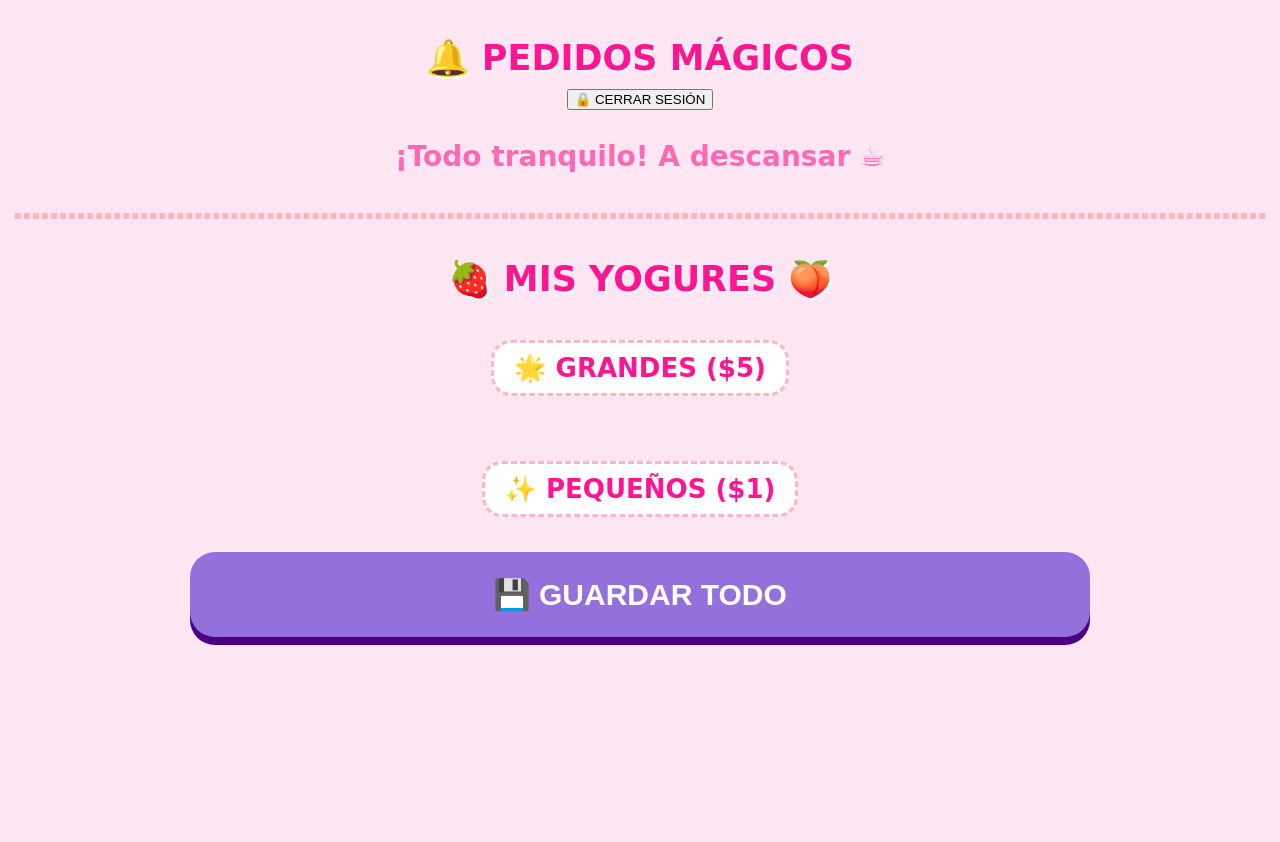
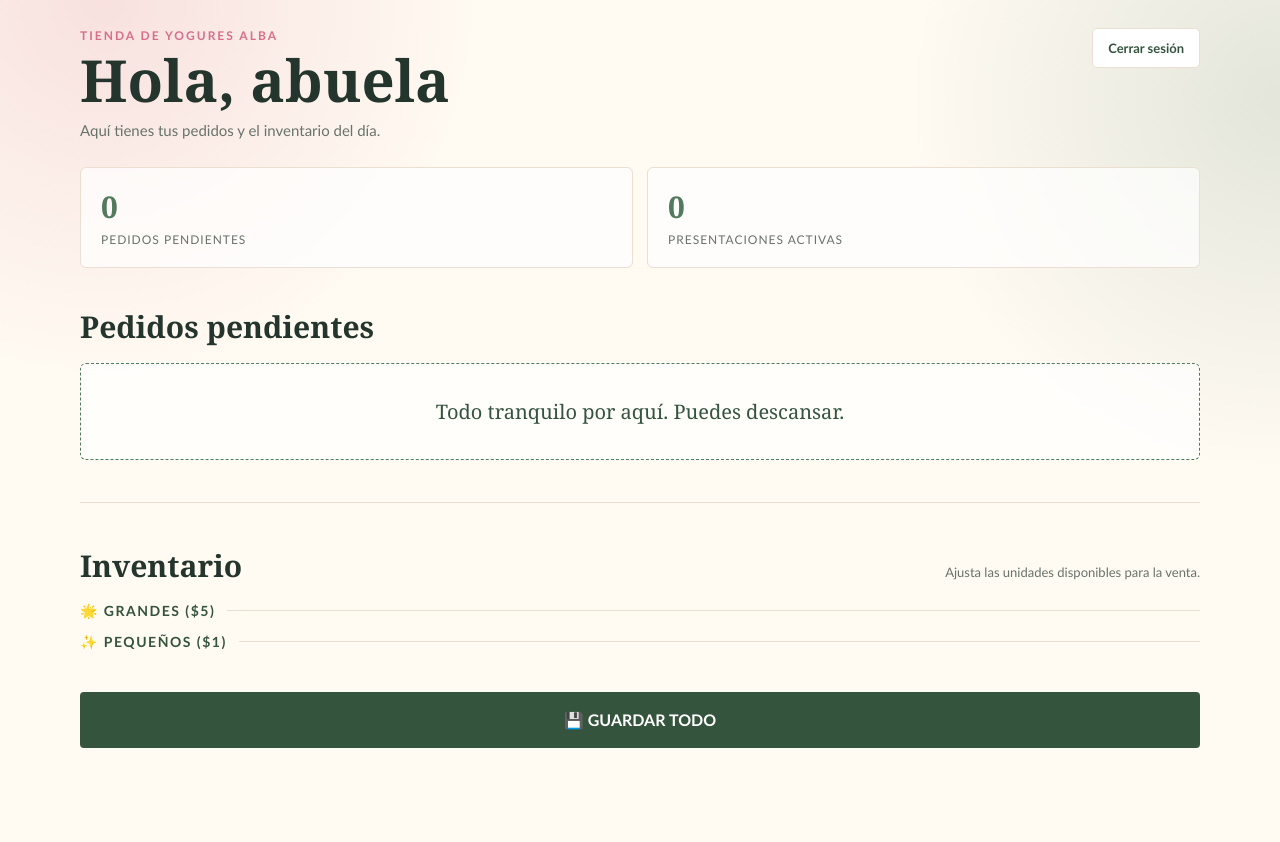
Before and after one commit to japerez19-blip/yogures-alba, a Flask app: page /abuela in a window 1280 px wide. Before the commit the page ends 645 px from the top, so only its background shows below. Run offline with Flask 3, Linux system fonts and the light colour scheme; the visitor is signed in with stand-in values (Sample User, id 1); data that the repository does not hold is empty; parts of the project's set-up code (start-up, migrations or seed data) failed here and were passed over; some libraries are stand-ins or nearby versions.

Commit message:
Redesign grandmother dashboard

```diff
--- a/templates/abuela.html
+++ b/templates/abuela.html
@@ -5,85 +5,120 @@
     <meta name="viewport" content="width=device-width, initial-scale=1.0">
     <title>Panel Mágico de la Abuela</title>
     <style>
-        body { font-family: 'Comic Sans MS', 'Fredoka One', cursive, sans-serif; background-color: #ffe6f2; color: #333; text-align: center; margin: 0; padding: 15px; padding-bottom: 50px; }
-        h1 { font-size: 35px; color: #ff1493; text-shadow: 2px 2px 0px #fff; margin-bottom: 10px; }
-
-        /* Pedidos */
-        .pedido-pendiente { background-color: #fff; border: 5px solid #ff69b4; padding: 25px; margin: 15px auto; width: 95%; max-width: 400px; border-radius: 30px; box-shadow: 0 8px 0px #ff69b4; }
-        .cliente { font-size: 30px; margin: 0; font-weight: 900; color: #4b0082; }
-        .detalle { font-size: 24px; margin: 15px 0; font-weight: bold; color: #333; }
-        .datos-cliente { font-size: 20px; margin: 8px 0; color: #555; font-weight: bold; }
-
-        .botones { display: flex; flex-direction: column; gap: 15px; margin-top: 20px; }
-        .btn-escuchar { background-color: #00bfff; color: white; font-size: 30px; padding: 20px; border: none; border-radius: 20px; cursor: pointer; font-weight: bold; box-shadow: 0 6px 0px #008b8b; }
-        .btn-entregar { background-color: #32cd32; color: white; font-size: 30px; padding: 20px; border: none; border-radius: 20px; cursor: pointer; font-weight: bold; box-shadow: 0 6px 0px #228b22; }
-        button:active { transform: translateY(6px); box-shadow: none !important; }
-
-        hr { border: 3px dashed #ffb6c1; margin: 40px 0; }
-
-        /* Inventario Visual */
-        .seccion-inventario { max-width: 900px; margin: 0 auto; }
-
-        /* Título para separar tamaños */
-        .titulo-separador { background-color: #fff; color: #ff1493; display: inline-block; padding: 10px 20px; border-radius: 20px; border: 3px dashed #ffb6c1; font-size: 26px; margin: 30px 0 15px 0; font-weight: bold; }
-
-        .inventario-grid { display: flex; flex-wrap: wrap; justify-content: center; gap: 20px; margin-bottom: 20px; }
-        .inv-card { background: white; padding: 15px; border-radius: 25px; box-shadow: 0 6px 12px rgba(0,0,0,0.15); width: 160px; position: relative; border: 4px solid #ffd700; }
-
-        /* AQUÍ ESTÁ LA MAGIA PARA TUS IMÁGENES */
-        .img-yogur {
-            width: 100%;
-            height: 140px; /* Un poco más de espacio vertical */
-            object-fit: contain; /* Muestra la imagen 100% entera sin recortar NADA */
-            border-radius: 15px;
-            background-color: transparent; /* Fondo limpio por si la imagen es estrecha */
-        }
-
-        .precio-badge { position: absolute; top: -10px; right: -10px; background: #ff4500; color: white; font-size: 28px; font-weight: 900; padding: 10px 15px; border-radius: 50%; box-shadow: 0 4px 0px #b22222; border: 3px solid white; }
-
-        .controles { display: flex; justify-content: space-between; align-items: center; margin-top: 15px; background: #f0f8ff; border-radius: 15px; padding: 5px; }
-        .btn-ludico { font-size: 28px; width: 45px; height: 45px; border: none; border-radius: 50%; cursor: pointer; display: flex; justify-content: center; align-items: center; color: white; font-weight: bold; box-shadow: 0 4px 0px rgba(0,0,0,0.2); }
-        .btn-menos { background-color: #ff6347; }
-        .btn-mas { background-color: #32cd32; }
-
-        .inv-input { width: 40px; font-size: 30px; text-align: center; border: none; background: transparent; font-weight: 900; color: #333; pointer-events: none; }
-
-        .btn-guardar-todo { background-color: #9370db; color: white; border: none; padding: 25px; font-size: 30px; border-radius: 25px; cursor: pointer; font-weight: 900; width: 100%; margin-top: 20px; box-shadow: 0 8px 0px #4b0082; text-transform: uppercase; display: flex; justify-content: center; align-items: center; gap: 10px; }
+        :root { --ink: #24352d; --muted: #68736b; --green: #527a5c; --green-dark: #35543d; --rose: #d76f86; --rose-soft: #f7e3e7; --cream: #fffaf2; --line: #eadfd2; --white: #ffffff; }
+        * { box-sizing: border-box; }
+        body { margin: 0; min-height: 100vh; padding: 28px 20px 64px; color: var(--ink); background: radial-gradient(circle at 8% 0%, rgba(215,111,134,.18), transparent 26%), radial-gradient(circle at 100% 12%, rgba(82,122,92,.16), transparent 25%), var(--cream); font-family: Georgia, 'Times New Roman', serif; }
+        .shell { width: min(100%, 1120px); margin: auto; }
+        .topbar { display: flex; justify-content: space-between; align-items: flex-start; gap: 20px; margin-bottom: 28px; }
+        .eyebrow { margin: 0 0 8px; color: var(--rose); font: 700 12px 'Trebuchet MS', sans-serif; letter-spacing: 2px; text-transform: uppercase; }
+        h1 { margin: 0; font-size: clamp(34px, 5vw, 58px); line-height: 1; letter-spacing: 0; }
+        .intro { margin: 12px 0 0; color: var(--muted); font: 15px 'Trebuchet MS', sans-serif; }
+        .logout-form { margin: 0; }
+        .btn-logout, .btn-escuchar, .btn-entregar, .btn-guardar-todo, .btn-ludico { border: 0; cursor: pointer; font-family: 'Trebuchet MS', sans-serif; }
+        .btn-logout { padding: 11px 15px; color: var(--green-dark); background: var(--white); border: 1px solid var(--line); border-radius: 5px; font-size: 13px; font-weight: 700; }
+        .status-strip { display: grid; grid-template-columns: repeat(2, minmax(0, 1fr)); gap: 14px; margin-bottom: 38px; }
+        .status-item { padding: 18px 20px; background: rgba(255,255,255,.72); border: 1px solid var(--line); border-radius: 6px; }
+        .status-number { display: block; color: var(--green); font-size: 30px; font-weight: 700; }
+        .status-label { color: var(--muted); font: 12px 'Trebuchet MS', sans-serif; text-transform: uppercase; letter-spacing: 1px; }
+        .section-heading { display: flex; justify-content: space-between; align-items: baseline; gap: 16px; margin-bottom: 16px; }
+        h2 { margin: 0; font-size: 30px; }
+        .section-note { margin: 0; color: var(--muted); font: 13px 'Trebuchet MS', sans-serif; }
+        .orders { display: grid; grid-template-columns: repeat(auto-fit, minmax(280px, 1fr)); gap: 16px; }
+        .pedido-pendiente { padding: 22px; background: var(--white); border: 1px solid var(--line); border-top: 4px solid var(--rose); border-radius: 6px; box-shadow: 0 12px 24px rgba(62,52,43,.08); animation: reveal .45s ease both; }
+        .cliente { margin: 0; color: var(--green-dark); font-size: 25px; font-weight: 700; }
+        .detalle { margin: 18px 0; padding: 14px; color: var(--ink); background: var(--rose-soft); border-radius: 4px; font: 700 17px/1.4 'Trebuchet MS', sans-serif; }
+        .datos-cliente { margin: 9px 0; color: var(--muted); font: 15px 'Trebuchet MS', sans-serif; }
+        .botones { display: grid; grid-template-columns: 1fr 1fr; gap: 10px; margin-top: 20px; }
+        .btn-escuchar, .btn-entregar { min-height: 48px; padding: 12px; color: var(--white); border-radius: 4px; font-size: 14px; font-weight: 700; }
+        .btn-escuchar { background: var(--green); }
+        .btn-entregar { background: var(--rose); }
+        button:active { transform: translateY(1px); }
+        .empty-state { padding: 34px 20px; color: var(--green-dark); background: rgba(255,255,255,.7); border: 1px dashed var(--green); border-radius: 6px; font-size: 20px; text-align: center; }
+        .divider { height: 1px; margin: 42px 0; background: var(--line); border: 0; }
+        .inventory-section { padding-bottom: 30px; }
+        .size-block { margin-top: 30px; }
+        .titulo-separador { display: flex; align-items: center; gap: 12px; margin: 0 0 14px; color: var(--green-dark); font: 700 14px 'Trebuchet MS', sans-serif; letter-spacing: 1.5px; text-transform: uppercase; }
+        .titulo-separador::after { content: ''; height: 1px; flex: 1; background: var(--line); }
+        .inventario-grid { display: grid; grid-template-columns: repeat(auto-fit, minmax(170px, 1fr)); gap: 14px; }
+        .inv-card { position: relative; overflow: hidden; padding: 13px; background: var(--white); border: 1px solid var(--line); border-radius: 6px; box-shadow: 0 8px 18px rgba(62,52,43,.07); }
+        .img-yogur { display: block; width: 100%; height: 132px; object-fit: contain; }
+        .inv-name { margin: 10px 0 0; color: var(--ink); font-size: 19px; font-weight: 700; }
+        .precio-badge { position: absolute; top: 10px; right: 10px; padding: 5px 8px; color: var(--green-dark); background: #e8f0e8; border-radius: 3px; font: 700 13px 'Trebuchet MS', sans-serif; }
+        .controles { display: flex; justify-content: space-between; align-items: center; gap: 8px; margin-top: 12px; padding: 5px; background: #f6f3ed; border-radius: 4px; }
+        .btn-ludico { display: grid; place-items: center; width: 40px; height: 40px; color: var(--white); border-radius: 4px; font-size: 20px; font-weight: 700; }
+        .btn-menos { background: var(--rose); }
+        .btn-mas { background: var(--green); }
+        .inv-input { width: 45px; color: var(--ink); background: transparent; border: 0; font: 700 24px Georgia, serif; text-align: center; pointer-events: none; }
+        .btn-guardar-todo { display: flex; justify-content: center; align-items: center; width: 100%; min-height: 56px; gap: 8px; margin-top: 28px; padding: 15px; color: var(--white); background: var(--green-dark); border-radius: 4px; font-size: 16px; font-weight: 700; }
+        @keyframes reveal { from { opacity: 0; transform: translateY(8px); } to { opacity: 1; transform: translateY(0); } }
+        @media (max-width: 620px) { body { padding: 20px 14px 44px; } .topbar { align-items: stretch; flex-direction: column; } .btn-logout { width: 100%; } .status-strip { margin-bottom: 30px; } .section-heading { display: block; } .section-note { margin-top: 6px; } .orders { grid-template-columns: 1fr; } .botones { grid-template-columns: 1fr; } .inventario-grid { grid-template-columns: repeat(2, minmax(0, 1fr)); gap: 10px; } .inv-card { padding: 10px; } .img-yogur { height: 105px; } }
     </style>
 </head>
 <body>
+    <main class="shell">
+        <header class="topbar">
+            <div>
+                <p class="eyebrow">Tienda de yogures Alba</p>
+                <h1>Hola, abuela</h1>
+                <p class="intro">Aquí tienes tus pedidos y el inventario del día.</p>
+            </div>
+            <form class="logout-form" action="{{ url_for('logout_abuela') }}" method="POST">
+                <input type="hidden" name="csrf_token" value="{{ csrf_token }}">
+                <button class="btn-logout" type="submit">Cerrar sesión</button>
+            </form>
+        </header>
 
-    <h1>🔔 PEDIDOS MÁGICOS</h1>
-    <form action="{{ url_for('logout_abuela') }}" method="POST">
-        <input type="hidden" name="csrf_token" value="{{ csrf_token }}">
-        <button type="submit">🔒 CERRAR SESIÓN</button>
-    </form>
+        <div class="status-strip">
+            <div class="status-item">
+                <span class="status-number">{{ pedidos|length }}</span>
+                <span class="status-label">Pedidos pendientes</span>
+            </div>
+            <div class="status-item">
+                <span class="status-number">{{ productos|length }}</span>
+                <span class="status-label">Presentaciones activas</span>
+            </div>
+        </div>
 
     {% if pedidos|length == 0 %}
-        <div style="color: #ff69b4; font-size: 28px; font-weight: bold; margin: 30px 0;">¡Todo tranquilo! A descansar ☕</div>
+        <section>
+            <div class="section-heading">
+                <h2>Pedidos pendientes</h2>
+            </div>
+            <div class="empty-state">Todo tranquilo por aquí. Puedes descansar.</div>
+        </section>
     {% else %}
+        <section>
+            <div class="section-heading">
+                <h2>Pedidos pendientes</h2>
+                <p class="section-note">Revisa los datos antes de preparar cada pedido.</p>
+            </div>
+            <div class="orders">
                 {% for pedido in pedidos %}
-        <div class="pedido-pendiente">
-            <p class="cliente" id="cliente-{{ pedido['id'] }}">🏠 {{ pedido['cliente'] }}</p>
-            <p class="datos-cliente">📞 {{ pedido['telefono'] or 'Sin teléfono' }}</p>
-            <p class="datos-cliente">📍 {{ pedido['ubicacion'] or 'Sin ubicación' }}</p>
+                <article class="pedido-pendiente">
+                    <p class="cliente" id="cliente-{{ pedido['id'] }}">{{ pedido['cliente'] }}</p>
+                    <p class="datos-cliente">Teléfono: {{ pedido['telefono'] or 'Sin teléfono' }}</p>
+                    <p class="datos-cliente">Ubicación: {{ pedido['ubicacion'] or 'Sin ubicación' }}</p>
                     <p class="detalle" id="detalle-{{ pedido['id'] }}">{{ pedido['descripcion'] }}</p>
-
                     <div class="botones">
-                <button class="btn-escuchar" type="button" onclick="leerPedido({{ pedido['id'] }})">🔊 ESCUCHAR</button>
+                        <button class="btn-escuchar" type="button" onclick="leerPedido({{ pedido['id'] }})">Escuchar pedido</button>
                         <form action="/entregar/{{ pedido['id'] }}" method="POST">
                             <input type="hidden" name="csrf_token" value="{{ csrf_token }}">
-                    <button class="btn-entregar" type="submit">✅ LISTO</button>
+                            <button class="btn-entregar" type="submit">Marcar listo</button>
                         </form>
                     </div>
+                </article>
+                {% endfor %}
             </div>
-        {% endfor %}
+        </section>
     {% endif %}
 
-    <hr>
+    <hr class="divider">
 
-    <div class="seccion-inventario">
-        <h1>🍓 MIS YOGURES 🍑</h1>
+    <section class="inventory-section">
+        <div class="section-heading">
+            <h2>Inventario</h2>
+            <p class="section-note">Ajusta las unidades disponibles para la venta.</p>
+        </div>
 
         <form action="/actualizar_inventario" method="POST">
             <input type="hidden" name="csrf_token" value="{{ csrf_token }}">
@@ -96,6 +131,7 @@
                     <div class="inv-card">
                         <img src="{{ url_for('static', filename=prod['imagen']) }}" alt="Yogur" class="img-yogur">
                         <div class="precio-badge">${{ prod['precio_usd'] | int }}</div>
+                        <p class="inv-name">{{ prod['sabor'] }}</p>
                         <div class="controles">
                             <button type="button" class="btn-ludico btn-menos" onclick="cambiarCantidad('{{ prod['id'] }}', -1)">➖</button>
                             <input class="inv-input" id="cant-{{ prod['id'] }}" type="text" name="{{ prod['id'] }}" value="{{ prod['cantidad_disponible'] }}" readonly>
@@ -114,6 +150,7 @@
                     <div class="inv-card">
                         <img src="{{ url_for('static', filename=prod['imagen']) }}" alt="Yogur" class="img-yogur">
                         <div class="precio-badge">${{ prod['precio_usd'] | int }}</div>
+                        <p class="inv-name">{{ prod['sabor'] }}</p>
                         <div class="controles">
                             <button type="button" class="btn-ludico btn-menos" onclick="cambiarCantidad('{{ prod['id'] }}', -1)">➖</button>
                             <input class="inv-input" id="cant-{{ prod['id'] }}" type="text" name="{{ prod['id'] }}" value="{{ prod['cantidad_disponible'] }}" readonly>
@@ -126,7 +163,8 @@
 
             <button class="btn-guardar-todo" type="submit">💾 GUARDAR TODO</button>
         </form>
-    </div>
+    </section>
+    </main>
 
     <!-- Scripts para que funcionen los botones y la voz -->
     <script>
```
Lines whose indentation alone changed are shown as unchanged.
